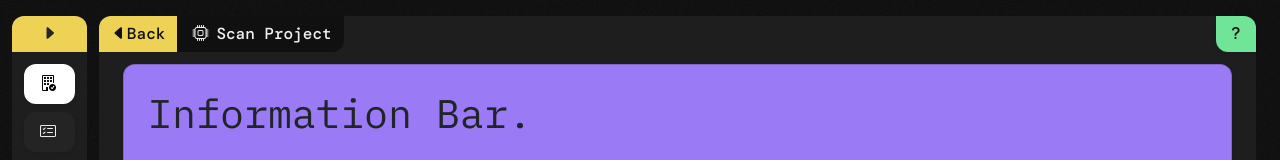
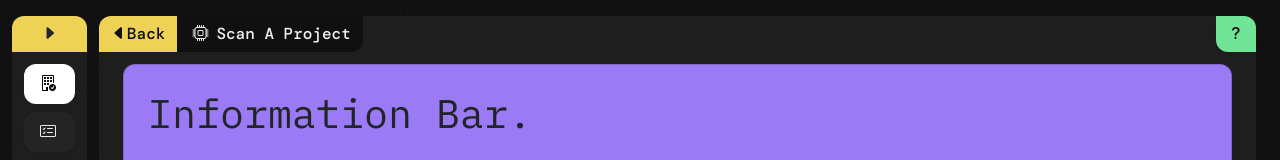
Before and after one commit to whichlicense/frontend, a React (Create React App) app: page /dashboard in a window 1280 px wide. Shown: the top 160 px of the page. Built offline with nearby package versions, Linux system fonts and the light colour scheme.

Commit message:
fix typo
Signed-off-by: duart38 <duartsnel@icloud.com>

```diff
--- a/src/pages/Dashboard.tsx
+++ b/src/pages/Dashboard.tsx
@@ -44,7 +44,7 @@ export default function Dashboard() {
     },
     {
       type: ToolBarItemType.BUTTON,
-      title: "Scan Project",
+      title: "Scan A Project",
       icon: "bi bi-cpu",
       onClick: () => {
         console.log("button clicked");
```
